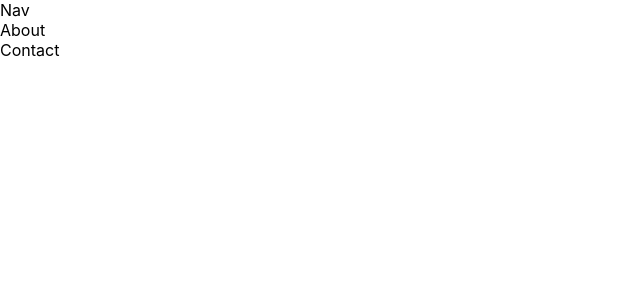
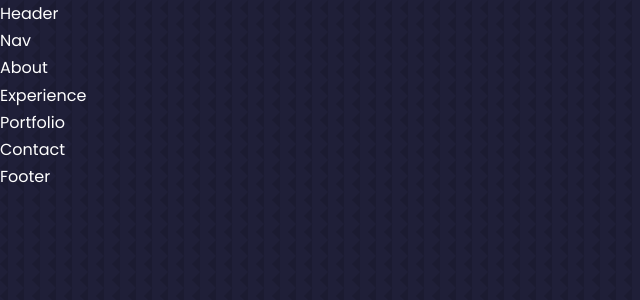
Before and after one commit to AmanKunda09/Portfolio-website-version-1, a React (Create React App) app: page / in a window 1280 px wide. Shown: the top 300 px of the page, without its empty margins (0-640 px from the left). Built offline with nearby package versions, Linux system fonts and the light colour scheme.

Commit message:
added global style variables

```diff
--- a/src/App.js
+++ b/src/App.js
@@ -1,14 +1,22 @@
 import About from "./components/about/About";
 import Contact from "./components/contact/Contact";
+import Experience from "./components/experience/Experience";
+import Footer from "./components/footer/Footer";
+import Header from "./components/header/Header";
 import Nav from "./components/navbar/Nav";
+import Portfolio from "./components/portfolio/Portfolio";
 
 function App() {
   return (
-    <div className="App">
+    <>
+      <Header />
       <Nav />
       <About />
+      <Experience />
+      <Portfolio />
       <Contact />
-    </div>
+      <Footer />
+    </>
   );
 }
 
--- /dev/null
+++ b/src/components/experience/Experience.js
@@ -0,0 +1,7 @@
+import React from "react";
+
+const Experience = () => {
+  return <div>Experience</div>;
+};
+
+export default Experience;
--- /dev/null
+++ b/src/components/footer/Footer.js
@@ -0,0 +1,7 @@
+import React from "react";
+
+const Footer = () => {
+  return <div>Footer</div>;
+};
+
+export default Footer;
--- /dev/null
+++ b/src/components/header/Header.js
@@ -0,0 +1,7 @@
+import React from "react";
+
+const Header = () => {
+  return <div>Header</div>;
+};
+
+export default Header;
--- /dev/null
+++ b/src/components/portfolio/Portfolio.js
@@ -0,0 +1,7 @@
+import React from "react";
+
+const Portfolio = () => {
+  return <div>Portfolio</div>;
+};
+
+export default Portfolio;
--- a/src/index.css
+++ b/src/index.css
@@ -1,13 +1,35 @@
+@import url("https://fonts.googleapis.com/css2?family=Poppins:wght@300;400;500;600&display=swap");
+* {
+  margin: 0;
+  padding: 0;
+  border: 0;
+  outline: 0;
+  box-sizing: border-box;
+  list-style: none;
+  text-decoration: none;
+}
+:root {
+  --color-bg: #1f1f38;
+  --color-bg-variant: #2c2c6c;
+  --color-primary: #3db5ff;
+  --color-primary-variant: rgb(77, 181, 255, 0.4);
+  --color-white: #fff;
+  --color-light: rgba(255, 255, 255, 0.6);
+
+  --container-width-lg: 75%;
+  --container-width-md: 86%;
+  --container-width-sm: 90%;
+}
+html {
+  scroll-behavior: smooth;
+}
+::-webkit-scrollbar {
+  display: none;
+}
 body {
-  margin: 0;
-  font-family: -apple-system, BlinkMacSystemFont, 'Segoe UI', 'Roboto', 'Oxygen',
-    'Ubuntu', 'Cantarell', 'Fira Sans', 'Droid Sans', 'Helvetica Neue',
-    sans-serif;
-  -webkit-font-smoothing: antialiased;
-  -moz-osx-font-smoothing: grayscale;
+  font-family: "Poppins", sans-serif;
+  background: var(--color-bg);
+  color: var(--color-white);
+  line-height: 1.7;
+  background-image: url(./assets/bg-texture.png);
 }
-
-code {
-  font-family: source-code-pro, Menlo, Monaco, Consolas, 'Courier New',
-    monospace;
-}
```
Also changed, not shown: src/components/experience/Experience.css (added), src/components/footer/Footer.css (added), src/components/header/Header.css (added), src/components/portfolio/Portfolio.css (added).
